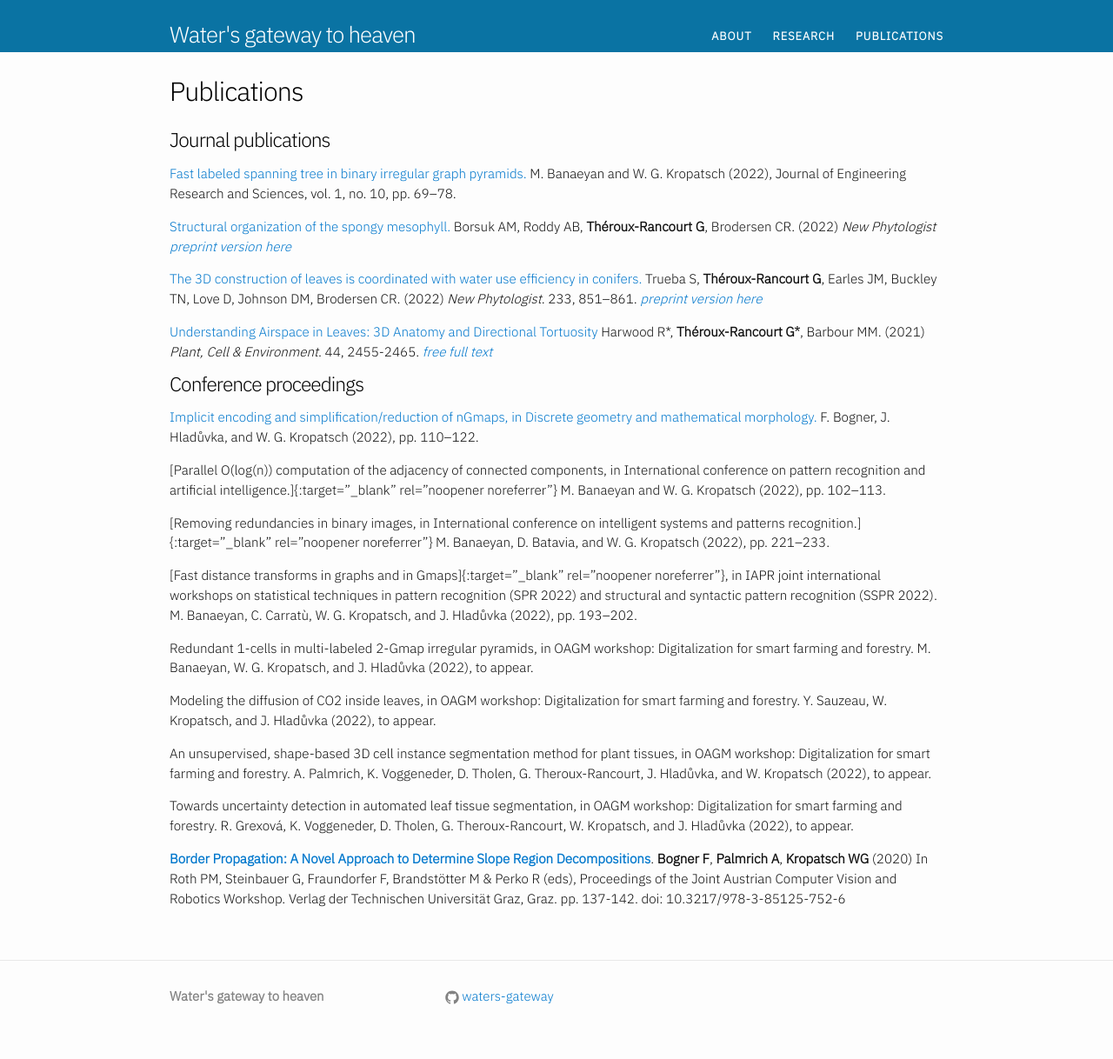
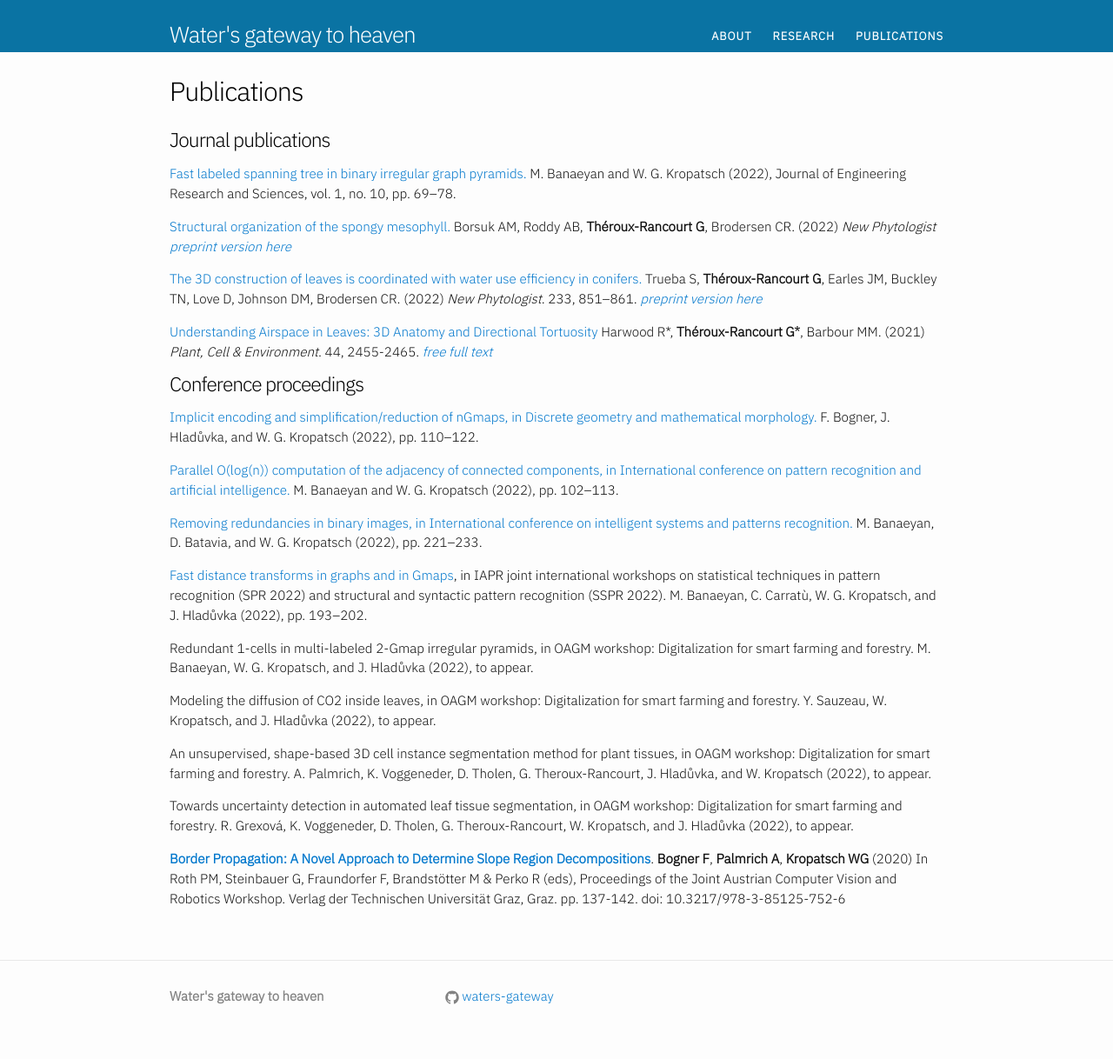
Before and after one commit to waters-gateway/waters-gateway.github.io, a Jekyll site: the page built from publications.md, in a window 1280 px wide. Shown: the whole page at 87% size. Built offline with Jekyll 4.4.1, drawn with Linux system fonts in a browser that asks for light colours; part of the change alters nothing that is shown.

Commit message:
Update publications.md
homogenization of reference format

```diff
--- a/publications.md
+++ b/publications.md
@@ -20,11 +20,11 @@ lang: en
 
 [Implicit encoding and simplification/reduction of nGmaps, in Discrete geometry and mathematical morphology.](https://link.springer.com/chapter/10.1007/978-3-031-19897-7_10){:target="_blank"  rel="noopener noreferrer"} F. Bogner, J. Hladůvka, and W. G. Kropatsch  (2022), pp. 110–122.
 
-[Parallel O(log(n)) computation of the adjacency of connected components, in International conference on pattern recognition and artificial intelligence.]{:target="_blank"  rel="noopener noreferrer"} M. Banaeyan and W. G. Kropatsch (2022), pp. 102–113.
+[Parallel O(log(n)) computation of the adjacency of connected components, in International conference on pattern recognition and artificial intelligence.](https://link.springer.com/chapter/10.1007/978-3-031-09282-4_9){:target="_blank"  rel="noopener noreferrer"} M. Banaeyan and W. G. Kropatsch (2022), pp. 102–113.
 
-[Removing redundancies in binary images, in International conference on intelligent systems and patterns recognition.]{:target="_blank"  rel="noopener noreferrer"} M. Banaeyan, D. Batavia, and W. G. Kropatsch (2022), pp. 221–233.
+[Removing redundancies in binary images, in International conference on intelligent systems and patterns recognition.](https://www.researchgate.net/publication/360134495_Removing_Redundancies_in_Binary_Images){:target="_blank"  rel="noopener noreferrer"} M. Banaeyan, D. Batavia, and W. G. Kropatsch (2022), pp. 221–233.
 
-[Fast distance transforms in graphs and in Gmaps]{:target="_blank"  rel="noopener noreferrer"}, in IAPR joint international workshops on statistical techniques in pattern recognition (SPR 2022) and structural and syntactic pattern recognition (SSPR 2022). M. Banaeyan, C. Carratù, W. G. Kropatsch, and J. Hladůvka (2022), pp. 193–202.
+[Fast distance transforms in graphs and in Gmaps](https://link.springer.com/chapter/10.1007/978-3-031-23028-8_20){:target="_blank"  rel="noopener noreferrer"}, in IAPR joint international workshops on statistical techniques in pattern recognition (SPR 2022) and structural and syntactic pattern recognition (SSPR 2022). M. Banaeyan, C. Carratù, W. G. Kropatsch, and J. Hladůvka (2022), pp. 193–202.
 
 Redundant 1-cells in multi-labeled 2-Gmap irregular pyramids, in OAGM workshop: Digitalization for smart farming and forestry. M. Banaeyan, W. G. Kropatsch, and J. Hladůvka (2022), to appear.
 
```
